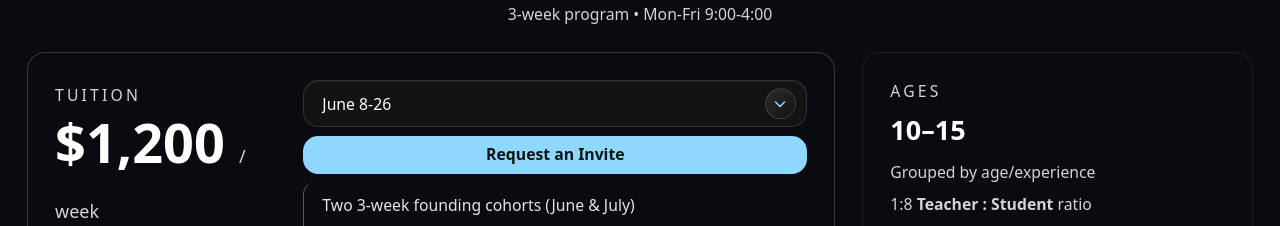
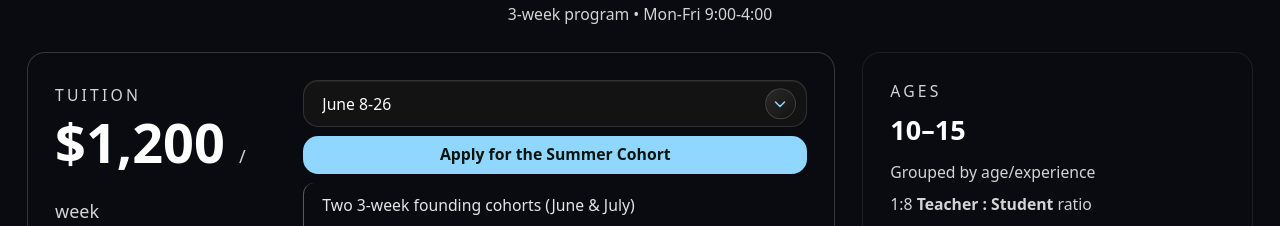
Before and after one commit to KingKumar/camp-asimov, a Next.js app: page /program in a window 1280 px wide. Shown: the part 4220-4446 px from the top of the page. Built offline with nearby package versions, Linux system fonts and the light colour scheme.

Commit message:
Update ProgramDetailsSection.tsx

```diff
--- a/components/sections/ProgramDetailsSection.tsx
+++ b/components/sections/ProgramDetailsSection.tsx
@@ -407,7 +407,7 @@ export default function ProgramDetailsSection() {
                   <div className="mt-2 text-neutral-300 text-sm">3-week program • $3,600 total</div>
                 </div>
                 <div className="w-full max-w-md">
-                  <SessionPicker compact ctaLabel="Request an Invite" showCohortNote />
+                  <SessionPicker compact ctaLabel="Apply for the Summer Cohort" showCohortNote />
                 </div>
               </div>
               <div className="mt-4 rounded-xl border px-4 py-3 text-sm text-neutral-200" style={{ borderColor: ink.line, background: "rgba(10,12,16,0.12)" }}>
```
